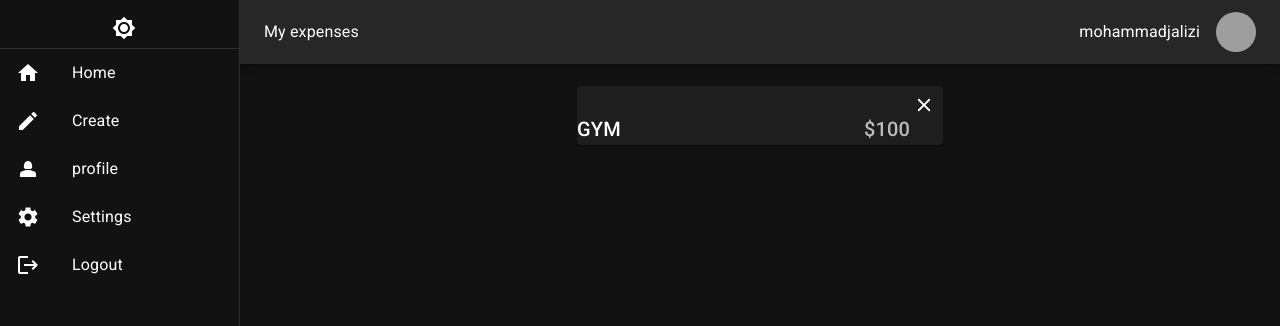
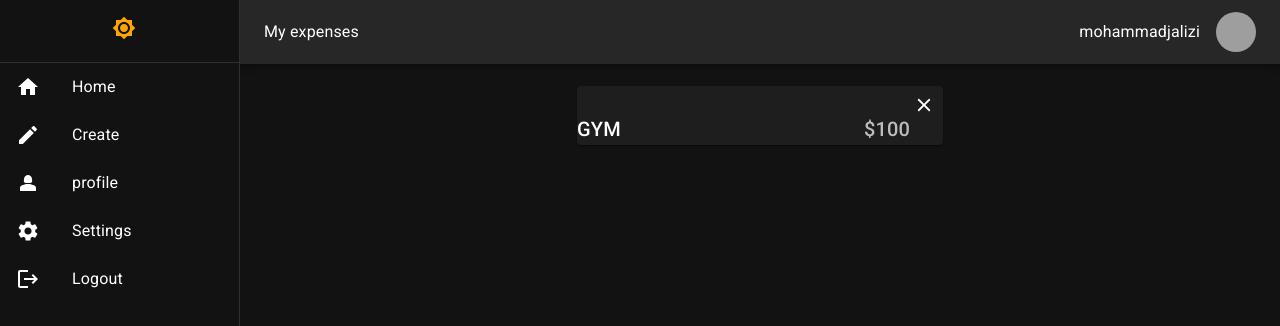
Before and after one commit to mohammadjalizi/Material-UI-project-1-, a React (Create React App) app: page / in a window 1280 px wide. Shown: the top 326 px of the page. Built offline with nearby package versions, Linux system fonts and the light colour scheme; grey boxes are pictures that could not be loaded.

Commit message:
added project

```diff
--- a/src/uicompennet/Drawerr.jsx
+++ b/src/uicompennet/Drawerr.jsx
@@ -48,13 +48,13 @@ const Drawerr = ({drawerWidth,setMymode}) => {
 
 
         <List>
-        <ListItem sx={{display:'flex',justifyContent:'center'}} disablePadding>
+        <ListItem sx={{display:'flex',justifyContent:'center', mb:'14px'}} disablePadding>
         <IconButton sx={{ ml: 1 }}
  onClick={()=>{
   setMymode(theme.palette.mode==="light"?"dark" : "light")
 
           }} color="inherit">
-        {theme.palette.mode === 'dark' ? <Brightness7 /> : <Brightness4 />}
+        {theme.palette.mode === 'dark' ? <Brightness7 sx={{color:"orange"}} /> : <Brightness4 />}
       </IconButton>
           </ListItem>
 
```
